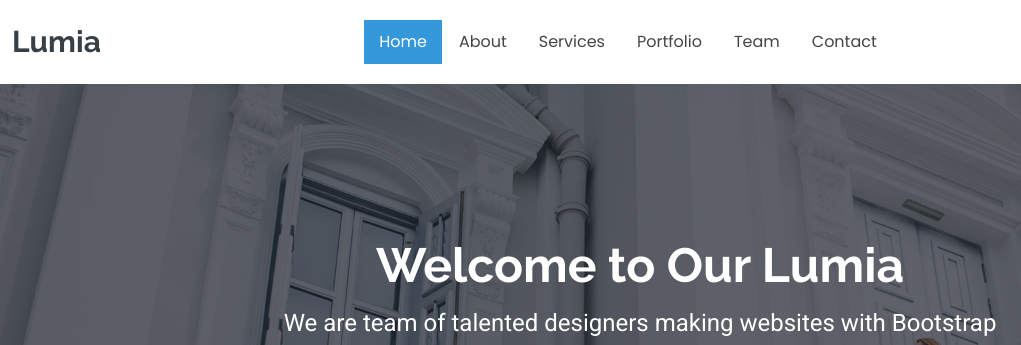
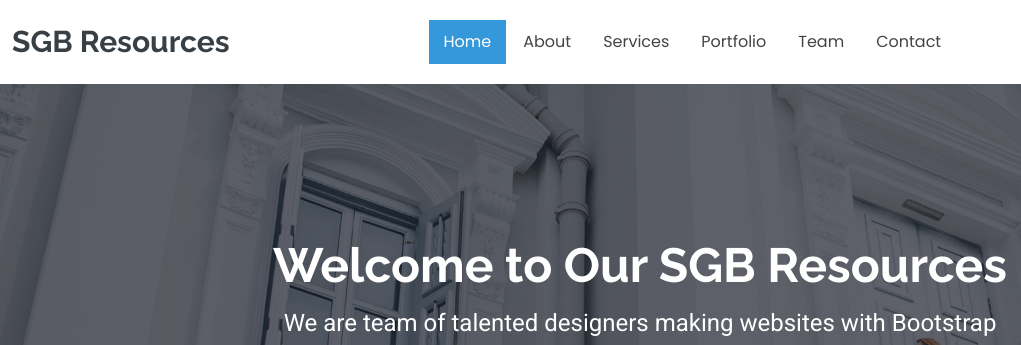
Before and after one commit to mfriyaz/marine02, a plain HTML site: page index.html in a window 1280 px wide. Shown: the top 345 px of the page, 0-1021 px from the left. Drawn offline with Linux system fonts and the light colour scheme.

Commit message:
Title Update

```diff
--- a/index.html
+++ b/index.html
@@ -4,7 +4,7 @@
 <head>
   <meta charset="utf-8">
   <meta content="width=device-width, initial-scale=1.0" name="viewport">
-  <title>Index - Lumia Bootstrap Template</title>
+  <title>Index - SGB Resources Bootstrap Template</title>
   <meta name="description" content="">
   <meta name="keywords" content="">
 
@@ -28,8 +28,8 @@
   <link href="assets/css/main.css" rel="stylesheet">
 
   <!-- =======================================================
-  * Template Name: Lumia
-  * Template URL: https://bootstrapmade.com/lumia-bootstrap-business-template/
+  * Template Name: SGB Resources
+  * Template URL: https://bootstrapmade.com/SGB Resources-bootstrap-business-template/
   * Updated: Aug 07 2024 with Bootstrap v5.3.3
   * Author: BootstrapMade.com
   * License: https://bootstrapmade.com/license/
@@ -44,7 +44,7 @@
       <a href="index.html" class="logo d-flex align-items-center me-auto me-xl-0">
         <!-- Uncomment the line below if you also wish to use an image logo -->
         <!-- <img src="assets/img/logo.png" alt=""> -->
-        <h1 class="sitename">Lumia</h1>
+        <h1 class="sitename">SGB Resources</h1>
       </a>
 
       <nav id="navmenu" class="navmenu">
@@ -96,7 +96,7 @@
       <div class="container text-center" data-aos="fade-up" data-aos-delay="100">
         <div class="row justify-content-center">
           <div class="col-lg-8">
-            <h2>Welcome to Our Lumia</h2>
+            <h2>Welcome to Our SGB Resources</h2>
             <p>We are team of talented designers making websites with Bootstrap</p>
             <a href="#about" class="btn-get-started">Get Started</a>
           </div>
@@ -869,7 +869,7 @@
       <div class="row gy-4">
         <div class="col-lg-5 col-md-12 footer-about">
           <a href="index.html" class="logo d-flex align-items-center">
-            <span class="sitename">Lumia</span>
+            <span class="sitename">SGB Resources</span>
           </a>
           <p>Cras fermentum odio eu feugiat lide par naso tierra. Justo eget nada terra videa magna derita valies darta donna mare fermentum iaculis eu non diam phasellus.</p>
           <div class="social-links d-flex mt-4">
@@ -915,7 +915,7 @@
     </div>
 
     <div class="container copyright text-center mt-4">
-      <p>© <span>Copyright</span> <strong class="px-1 sitename">Lumia</strong> <span>All Rights Reserved</span></p>
+      <p>© <span>Copyright</span> <strong class="px-1 sitename">SGB Resources</strong> <span>All Rights Reserved</span></p>
       <div class="credits">
         <!-- All the links in the footer should remain intact. -->
         <!-- You can delete the links only if you've purchased the pro version. -->
```
Also changed, not shown: portfolio-details.html (+6 -6 lines), service-details.html (+6 -6 lines), starter-page.html (+6 -6 lines).
